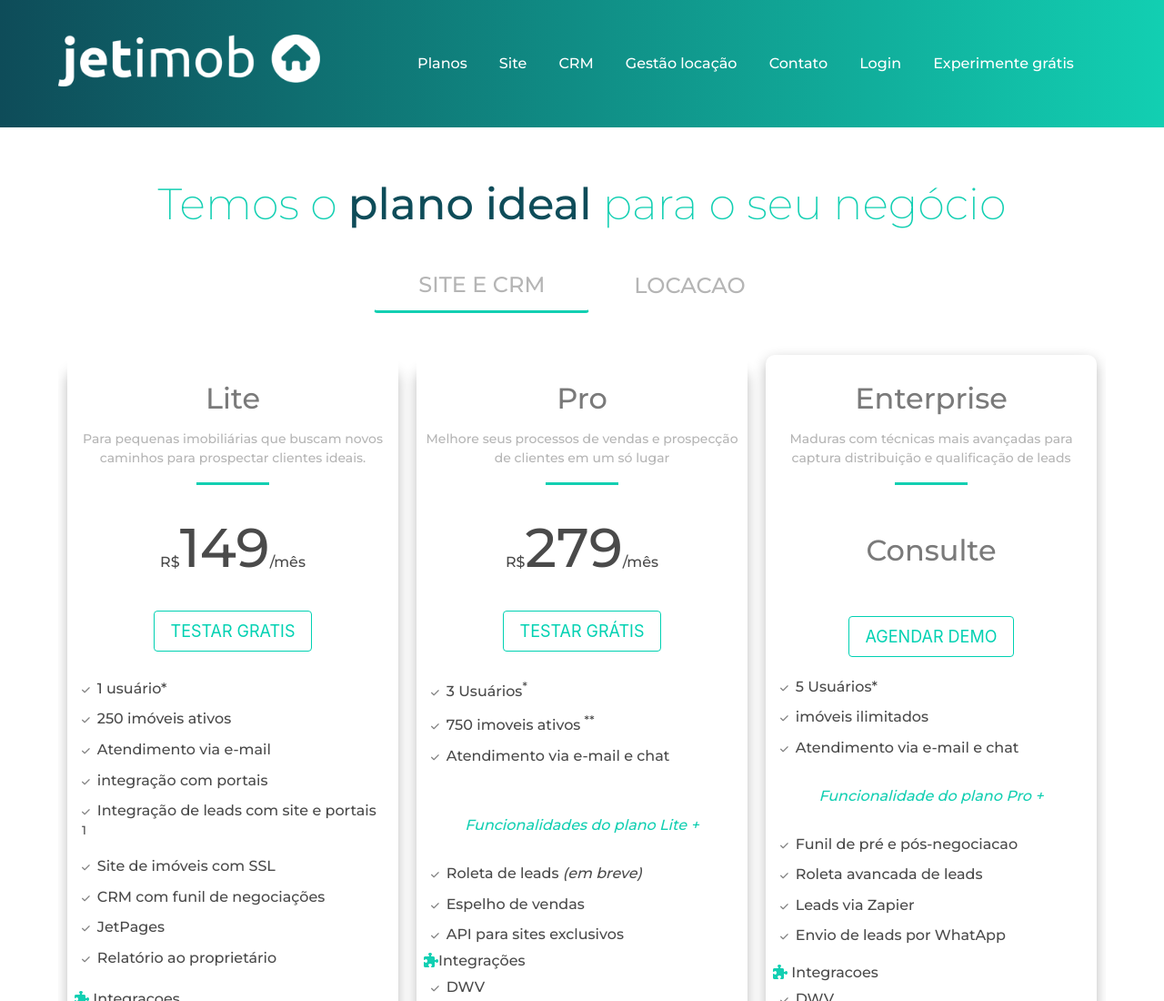
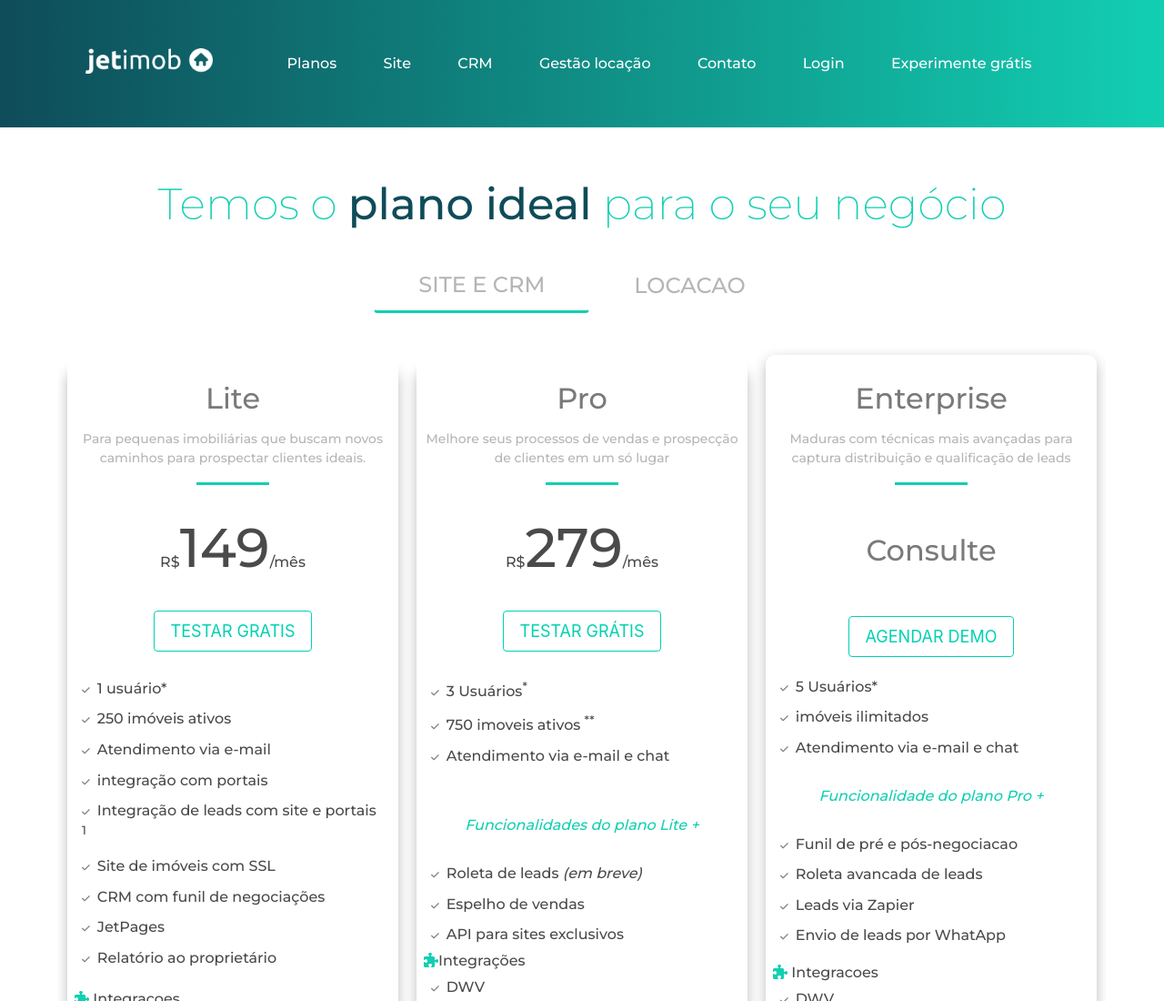
Before and after one commit to Kev1nLopes/JetimobProject, a plain HTML site: page assets/pages/planos/index.html in a window 1280 px wide. Shown: the top 1100 px of the page at 91% size. Drawn offline with nearby package versions, Linux system fonts and the light colour scheme.

Commit message:
adjust size of jetimob-logo on planos page

```diff
--- a/assets/pages/planos/index.html
+++ b/assets/pages/planos/index.html
@@ -45,7 +45,7 @@
             <nav class="is-flex is-justify-content-space-evenly is-align-items-center" style="width: 100%; height: 140px;">
                 <div class="navbar-brand">
                     <a href="../../../index.html">
-                        <img src="../../img/logo-jetimob-branco.png " alt="logotipo-jetimob " width="370px " height="72px " style="max-width: 370px; width: 80%; ">
+                        <img src="../../img/logo-jetimob-branco.png" alt="jetimob-logo" style="max-height: 60px; height: 100%" class="py-4 mx-auto" />
                     </a>
                     <div class="burger">
                         <div class="burger-bar"></div>
```
